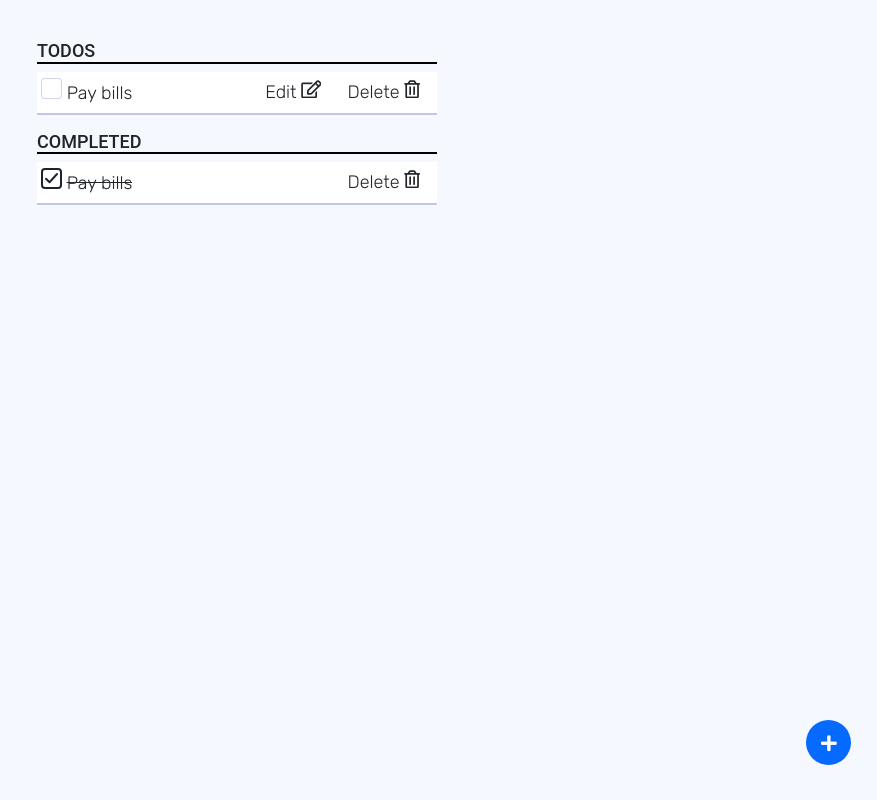
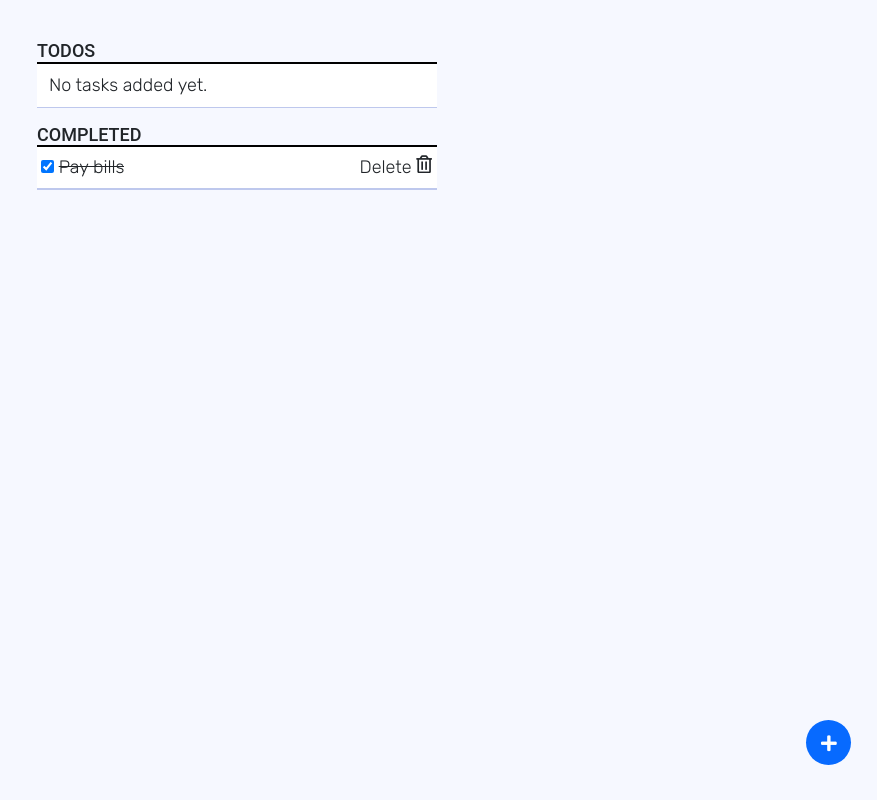
Before and after one commit to kstojcev/Todo-App, a plain HTML site: page index.html in a window 1280 px wide. Both pictures are taken after a click on the button "Let's go". Shown: the whole page, without its empty margins (403-1280 px from the left). Drawn offline with nearby package versions, Linux system fonts and the light colour scheme.

Commit message:
Added functionality and changed style of checkboxes

```diff
--- a/checkbox.scss
+++ /dev/null
@@ -1,105 +0,0 @@
-.checkbox {
-  --background: #fff;
-  --border: #d1d6ee;
-  --border-hover: #bbc1e1;
-  --border-active: #1e2235;
-  --tick: #fff;
-  position: relative;
-  input,
-  svg {
-    width: 21px;
-    height: 21px;
-    display: block;
-  }
-  input {
-    -webkit-appearance: none;
-    -moz-appearance: none;
-    position: relative;
-    outline: none;
-    background: var(--background);
-    border: none;
-    margin: 0;
-    padding: 0;
-    cursor: pointer;
-    border-radius: 4px;
-    transition: box-shadow 0.3s;
-    box-shadow: inset 0 0 0 var(--s, 1px) var(--b, var(--border));
-    &:hover {
-      --s: 2px;
-      --b: var(--border-hover);
-    }
-    &:checked {
-      --b: var(--border-active);
-    }
-  }
-  svg {
-    pointer-events: none;
-    fill: none;
-    stroke-width: 2px;
-    stroke-linecap: round;
-    stroke-linejoin: round;
-    stroke: var(--stroke, var(--border-active));
-    position: absolute;
-    top: 0;
-    left: 0;
-    width: 21px;
-    height: 21px;
-    transform: scale(var(--scale, 1)) translateZ(0);
-  }
-  &.path {
-    input {
-      &:checked {
-        --s: 2px;
-        transition-delay: 0.4s;
-        & + svg {
-          --a: 16.1 86.12;
-          --o: 102.22;
-        }
-      }
-    }
-    svg {
-      stroke-dasharray: var(--a, 86.12);
-      stroke-dashoffset: var(--o, 86.12);
-      transition: stroke-dasharray 0.6s, stroke-dashoffset 0.6s;
-    }
-  }
-  &.bounce {
-    --stroke: var(--tick);
-    input {
-      &:checked {
-        --s: 11px;
-        & + svg {
-          animation: bounce 0.4s linear forwards 0.2s;
-        }
-      }
-    }
-    svg {
-      --scale: 0;
-    }
-  }
-}
-
-@keyframes bounce {
-  50% {
-    transform: scale(1.2);
-  }
-  75% {
-    transform: scale(0.9);
-  }
-  100% {
-    transform: scale(1);
-  }
-}
-
-html {
-  box-sizing: border-box;
-  -webkit-font-smoothing: antialiased;
-}
-
-* {
-  box-sizing: inherit;
-  &:before,
-  &:after {
-    box-sizing: inherit;
-  }
-}
--- a/index.html
+++ b/index.html
@@ -25,7 +25,7 @@
       crossorigin="anonymous"
     />
     <!-- Custom CSS -->
-    <link rel="stylesheet" href="checkbox.css" />
+    <!-- <link rel="stylesheet" href="checkbox.css" /> -->
     <link rel="stylesheet" href="style.css" />
   </head>
   <body>
@@ -38,43 +38,14 @@
     <div id="toDoApp" class="toDoContainer">
       <div id="todo">
         <h3>todos</h3>
-        <ul id="incompleteTasksContainer" class="incompleteTasks">
-          <li>
-            <div>
-              <label class="checkbox path">
-                <input type="checkbox" />
-                <svg viewBox="0 0 21 21">
-                  <path
-                    d="M5,10.75 L8.5,14.25 L19.4,2.3 C18.8333333,1.43333333 18.0333333,1 17,1 L4,1 C2.35,1 1,2.35 1,4 L1,17 C1,18.65 2.35,20 4,20 L17,20 C18.65,20 20,18.65 20,17 L20,7.99769186"
-                  ></path>
-                </svg>
-              </label>
-              <span>Pay bills</span>
-            </div>
-            <div>
-              <button id="editBtn" class="btn editButton">
-                Edit <i class="far fa-edit"></i></button
-              ><button id="deleteBtn" class="btn deleteButton">
-                Delete <i class="far fa-trash-alt"></i>
-              </button>
-            </div>
-          </li>
-          <li></li>
-        </ul>
+        <ul id="incompleteTasksContainer" class="incompleteTasks"></ul>
       </div>
       <div id="todo">
         <h3>completed</h3>
         <ul id="incompleteTasksContainer" class="incompleteTasks">
           <li>
             <div>
-              <label class="checkbox path">
-                <input type="checkbox" checked />
-                <svg viewBox="0 0 21 21">
-                  <path
-                    d="M5,10.75 L8.5,14.25 L19.4,2.3 C18.8333333,1.43333333 18.0333333,1 17,1 L4,1 C2.35,1 1,2.35 1,4 L1,17 C1,18.65 2.35,20 4,20 L17,20 C18.65,20 20,18.65 20,17 L20,7.99769186"
-                  ></path>
-                </svg>
-              </label>
+              <input id="PROBA" type="checkbox" checked />
               <span class="text-decoration-line-through">Pay bills</span>
             </div>
             <div>
@@ -92,8 +63,8 @@
       <div class="modal-content">
         <span id="closeModal" class="closeModal">&times;</span>
         <div id="add" class="mb-5">
-          <h3>new item</h3>
-          <input class="form-control" id="addItemInput" type="text" />
+          <h3>new task</h3>
+          <input id="addItemInput" type="text" />
           <span id="addBtn" class="btn btn-outline-primary mt-3">Add task</span>
         </div>
       </div>
--- a/script.js
+++ b/script.js
@@ -18,11 +18,69 @@ $(function () {
   addTaskModal.hide();
 
   openModalBtn.on("click", function () {
+    $("#addItemInput").val("");
     addTaskModal.fadeIn();
+    $("#addItemInput").select();
   });
 
   let closeModal = $("#closeModal");
   closeModal.on("click", function () {
     addTaskModal.fadeOut();
   });
+
+  let incompleteTasksContainer = $("#incompleteTasksContainer");
+
+  if (!incompleteTasksContainer.val()) {
+    incompleteTasksContainer.html(
+      `
+      <li>
+        <span id="noTasks" class="p-2">No tasks added yet.</span>
+      </li>
+      `
+    );
+  }
+
+  let addItemInput = $("#addItemInput");
+  let addBtn = $("#addBtn");
+  addBtn.on("click", function () {
+    if (!addItemInput.val().trim()) {
+      return false;
+    }
+    newTask = `
+    <li>
+    <div>
+    <input id="checkbox" type="checkbox" />
+    <label for="checkbox">${addItemInput.val()}</label>
+    </div>
+    <div>
+    <button id="editBtn" class="btn editButton">
+    <i class="far fa-edit"></i>
+    </button>
+    <button id="deleteBtn" class="btn deleteButton">
+    <i class="far fa-trash-alt"></i>
+    </button>
+    </div>
+    </li>
+    `;
+    incompleteTasksContainer.prepend(newTask);
+    addTaskModal.fadeOut();
+  });
+
+  $(document).on("click", "#editBtn", function () {
+    value = $(this).parent().parent().find("span").text();
+    $(this).closest("li").remove();
+    console.log(value);
+    addTaskModal.fadeIn();
+    addItemInput.val(value);
+  });
+
+  $(document).on("click", "#deleteBtn", function () {
+    $(this).closest("li").remove();
+  });
+
+  if ($("#PROBA").prop(":checked")) {
+    alert("Check box is checked");
+  }
+
+  // Treba array of objects za complete tasks
 });
--- a/style.css
+++ b/style.css
@@ -49,6 +49,7 @@ li {
 }
 
 h3 {
+  margin: unset;
   font-size: 18px;
   border-bottom: 2px solid black;
   text-transform: uppercase;
@@ -65,13 +66,28 @@ h3 {
   background-color: white;
 }
 
+.incompleteTasks label {
+  display: unset;
+}
+
 button {
   font-size: 18px !important;
+}
+
+.editButton {
+  padding-left: 0;
+  padding-right: 0;
+}
+
+.deleteButton {
+  padding-left: 0;
+  padding-right: 0;
 }
 
 .editButton:hover {
   color: #288ff0;
 }
+
 .deleteButton:hover {
   color: #f02828;
 }
@@ -127,6 +143,16 @@ button {
   border: 1px solid #888;
 }
 
+#addItemInput {
+  width: 100%;
+  padding: 2%;
+}
+
+#addItemInput:focus {
+  outline: none;
+  border-color: #868080;
+}
+
 /* The Close Button */
 .closeModal {
   color: #aaa;
```
Also changed, not shown: checkbox.css (deleted), 1 other file.
